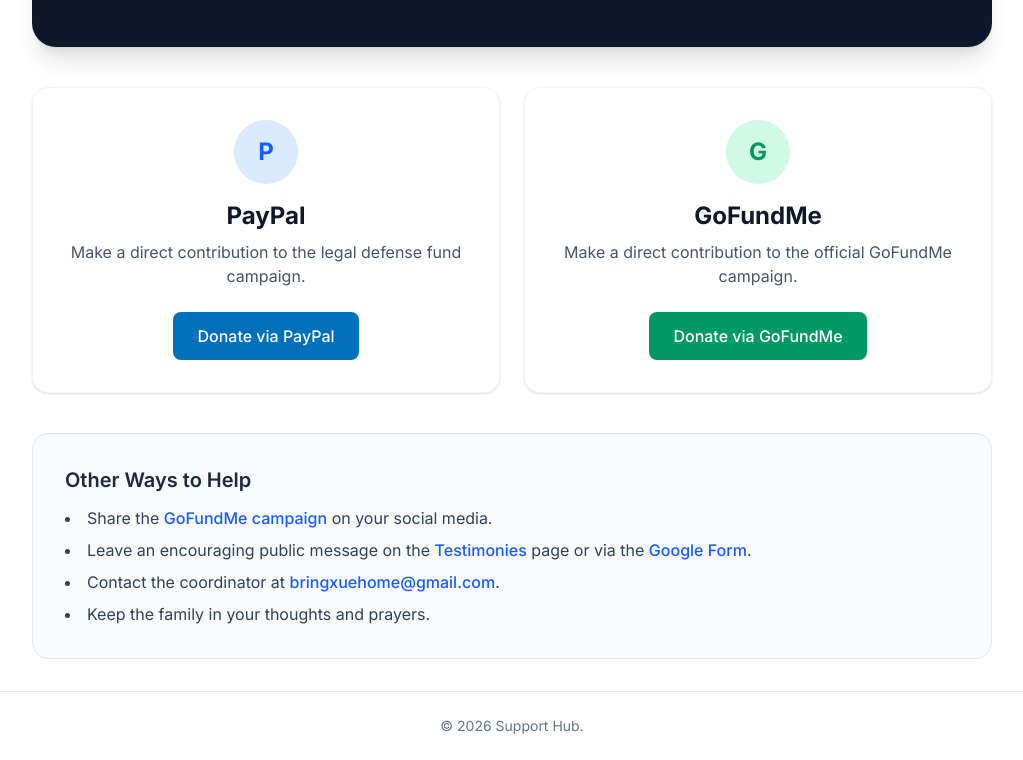
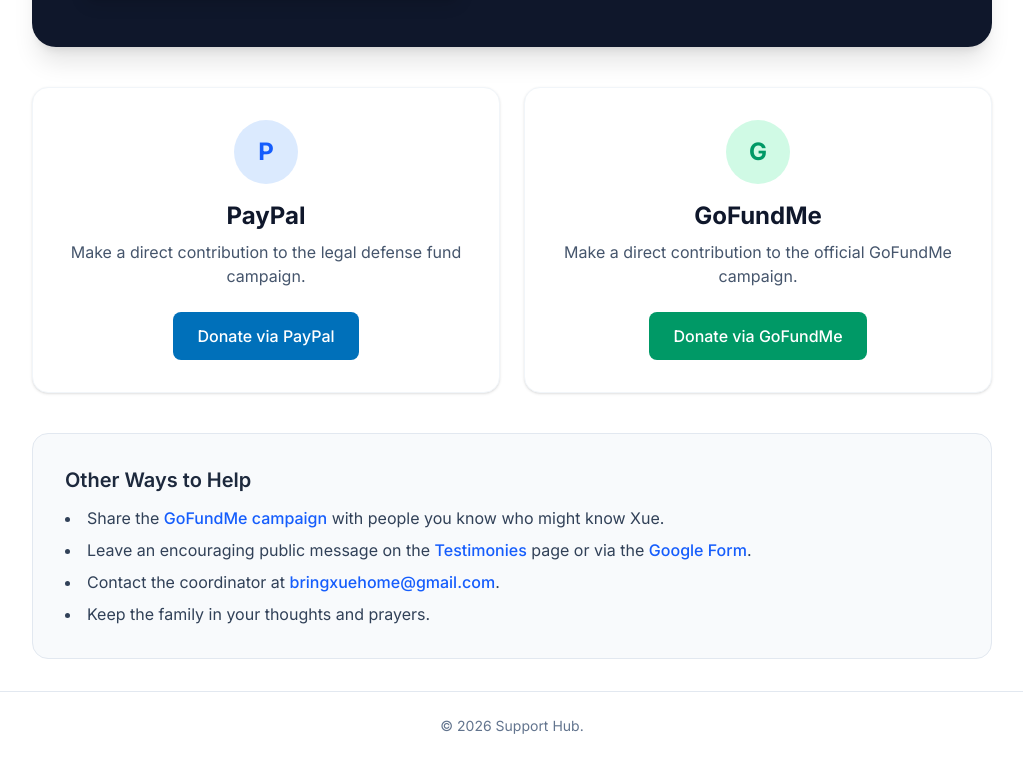
Before and after one commit to RisinAI/bring_xue_home, a Next.js app: page /donate in a window 1280 px wide. Shown: the part 562-1322 px from the top of the page, without its empty margins (128-1151 px from the left). Built offline with nearby package versions, Linux system fonts and the light colour scheme; no server answers.

Commit message:
Update share campaign wording

```diff
--- a/src/app/donate/page.tsx
+++ b/src/app/donate/page.tsx
@@ -97,8 +97,8 @@
 
             <section className="bg-slate-50 p-6 md:p-8 rounded-2xl border border-slate-200">
                 <h3 className="text-xl font-semibold text-slate-800 mb-3">Other Ways to Help</h3>
-                <ul className="list-disc list-inside text-slate-700 space-y-2">
-                    <li>Share the <a href="https://www.gofundme.com/f/bring-xue-lor-home" target="_blank" rel="noopener noreferrer" className="font-medium text-blue-600 hover:underline">GoFundMe campaign</a> on your social media.</li>
+                <ul className="list-disc list-inside text-slate-700 space-y-2 relative z-10">
+                    <li>Share the <a href="https://www.gofundme.com/f/bring-xue-lor-home" target="_blank" rel="noopener noreferrer" className="font-medium text-blue-600 hover:underline">GoFundMe campaign</a> with people you know who might know Xue.</li>
                     <li>Leave an encouraging public message on the <a href="/testimonies" className="font-medium text-blue-600 hover:underline">Testimonies</a> page or via the <a href="https://docs.google.com/forms/d/e/1FAIpQLSddVbmTw2EqQVUsHFAGZR1lPOOcvGNhdSAXrXN03LZ0q6t34g/viewform?pli=1" target="_blank" rel="noopener noreferrer" className="font-medium text-blue-600 hover:underline">Google Form</a>.</li>
                     <li>Contact the coordinator at <a href="mailto:bringxuehome@gmail.com" className="font-medium text-blue-600 hover:underline">bringxuehome@gmail.com</a>.</li>
                     <li>Keep the family in your thoughts and prayers.</li>
```
